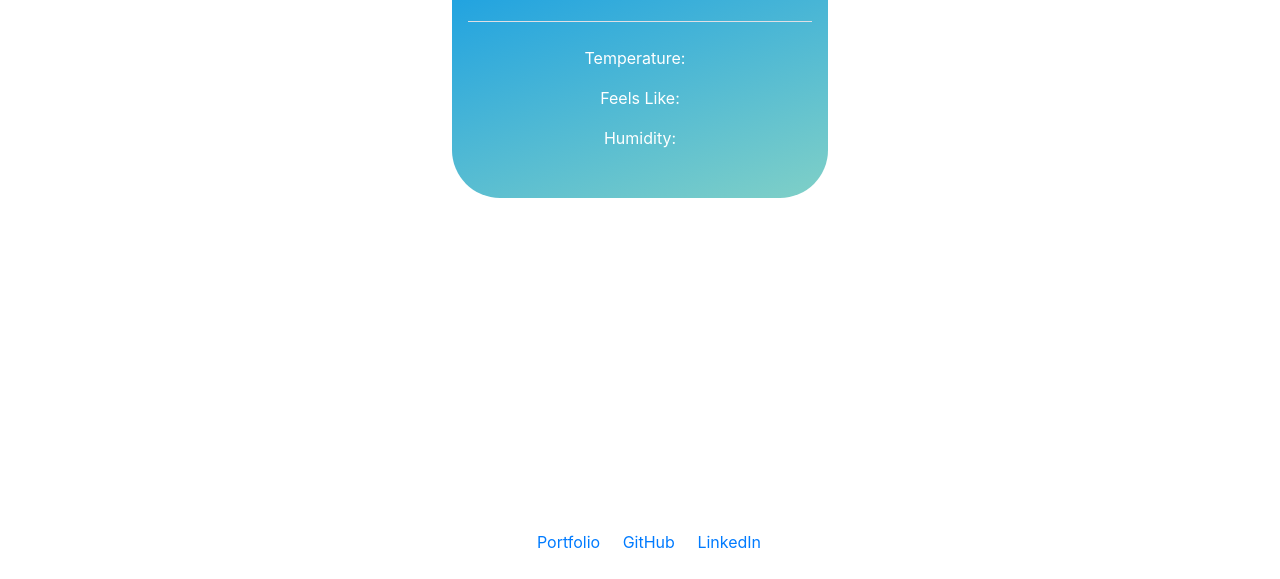
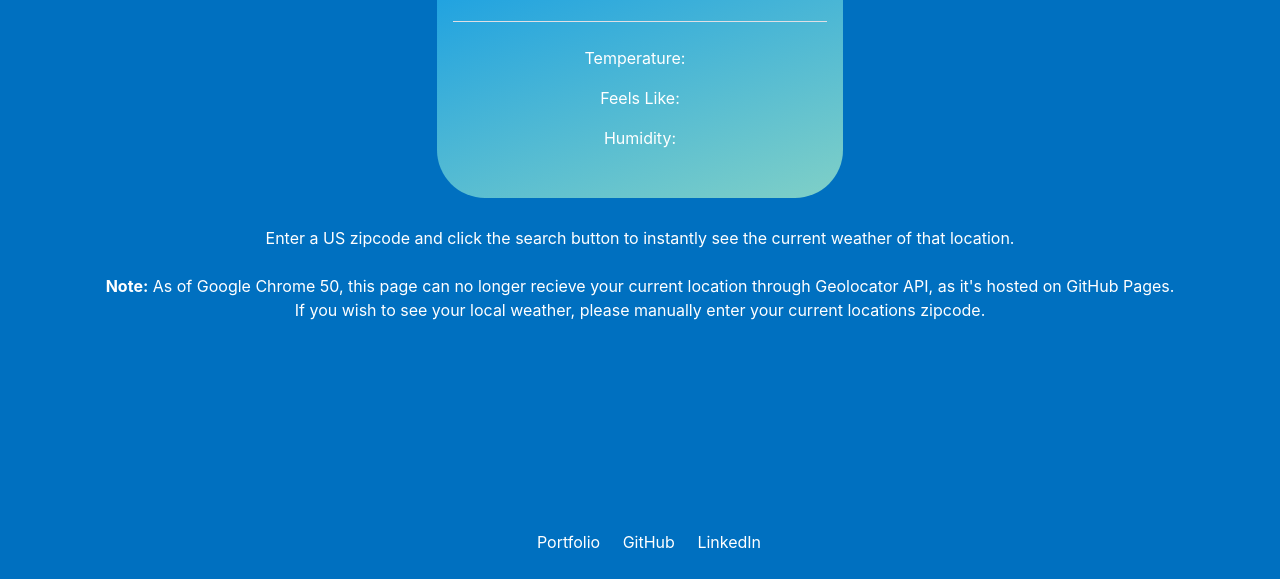
Before and after one commit to rarob/weather.io, a plain HTML site: page index.html in a window 1280 px wide. Shown: the part 221-800 px from the top of the page. Drawn offline with nearby package versions, Linux system fonts and the light colour scheme.

Commit message:
Background image added

```diff
--- a/css/main.css
+++ b/css/main.css
@@ -12,9 +12,9 @@ body {
   min-height: 100%;
   background-attachment: fixed;
   background-repeat: no-repeat;
+  background: url("../img/weather-app.jpg");
   width: 100%;
   height: 100%;
-
 }
 
 .flex-container {
@@ -37,7 +37,6 @@ h1 {
   -webkit-box-pack: center;
   -ms-flex-pack: center;
   justify-content: center;
-
 }
 .btn-sm {
   vertical-align: baseline;
@@ -50,13 +49,12 @@ h1 {
   margin-bottom: 2rem;
   color: white;
   border-radius: 3rem;
-  background-color: #0093E9;
-  background-image: -o-linear-gradient(290deg, #0093E9 0%, #80D0C7 100%);
-  background-image: linear-gradient(160deg, #0093E9 0%, #80D0C7 100%);
+  background-color: #0093e9;
+  background-image: -o-linear-gradient(290deg, #0093e9 0%, #80d0c7 100%);
+  background-image: linear-gradient(160deg, #0093e9 0%, #80d0c7 100%);
   min-width: 33%;
   position: relative;
   top: 100px;
-
 }
 #temp-holder {
   display: -webkit-box;
@@ -100,10 +98,13 @@ h1 {
 }
 
 footer {
-  color:black;
+  color: black;
   vertical-align: bottom;
   position: fixed;
   bottom: 25px;
+}
+footer a {
+  color: white;
 }
 
 .title {
@@ -123,3 +124,11 @@ footer {
   -ms-flex-pack: center;
   justify-content: center;
 }
+
+.instructions {
+  text-align: center;
+  color: white;
+}
+.instructions a {
+  color: white;
+}
--- a/index.html
+++ b/index.html
@@ -1,4 +1,4 @@
-                                                                        <!DOCTYPE html>
+ <!DOCTYPE html>
 
 <html lang="en" xmlns="http://www.w3.org/1999/xhtml">
 <head>
@@ -23,7 +23,7 @@
         <div id="row-parent" class="row">
             <!--1-->
             <div id="weatherbox" class="jumbotron-fluid">
-                <h1>- WEATHER -</h1>
+                <h1>Enter Your Location</h1>
                 <script>
                     function zipsearch() {
                         let zip = document.getElementById("zip").value;
@@ -71,6 +71,7 @@
 
 
                 <input id="zip" type="text" name="zipcode" placeholder="Enter a zip code">
+
                 <button type="button" onclick="zipsearch()" id="search">
                     <svg width="1.2em" height="1.2em" viewBox="0 0 16 16" class="bi bi-arrow-clockwise" fill="white" xmlns="http://www.w3.org/2000/svg">
                     <path fill-rule="evenodd" d="M8 3a5 5 0 1 0 4.546 2.914.5.5 0 0 1 .908-.417A6 6 0 1 1 8 2v1z"/>
@@ -95,7 +96,13 @@
             </div>
         </div>
     </div>
-
+    <br><br><br><br>
+    <div class='instructions'>
+    <p>Enter a US zipcode and click the search button to instantly see the current weather of that location. <br><br>
+        <b>Note:</b> As of <a href='https://developers.google.com/web/updates/2016/03/chrome-50-deprecations'>Google Chrome 50</a>, this page can no longer recieve your current location through Geolocator API, as it's hosted on <a href='https://pages.github.com/'>GitHub Pages</a>. <br>
+        If you wish to see your local weather, please manually enter your current locations zipcode.
+    </p>
+    </div>
     <div class="flex-container">
 
         <footer id="footer">
@@ -112,7 +119,7 @@
 
 
     <!--jQueryCDN-->
-    <script src="https://code.jquery.com/jquery-3.5.1.slim.min.js" integrity="sha384-DfXdz2htPH0lsSSs5nCTpuj/zy4C+OGpamoFVy38MVBnE+IbbVYUew+OrCXaRkfj" crossorigin="anonymous"></script>
+    <script src="https://code.jquery.com/jquery-3.5.1.slim.min.js" integrity="sha384-DfXdz2htPH0lsSSs5nCTpuj/zy4C+OGpamoFVy38MVBnE+IbbVYUew+OrCXaRkfj" crossorigin="anonymous"></scri>
     <!--PopperCDN-->
     <script src="https://cdn.jsdelivr.net/npm/popper.js@1.16.1/dist/umd/popper.min.js" integrity="sha384-9/reFTGAW83EW2RDu2S0VKaIzap3H66lZH81PoYlFhbGU+6BZp6G7niu735Sk7lN" crossorigin="anonymous"></script>
     <!--BootstrapCDN/JS-->
```
Also changed, not shown: img/weather-app.jpg (added).
